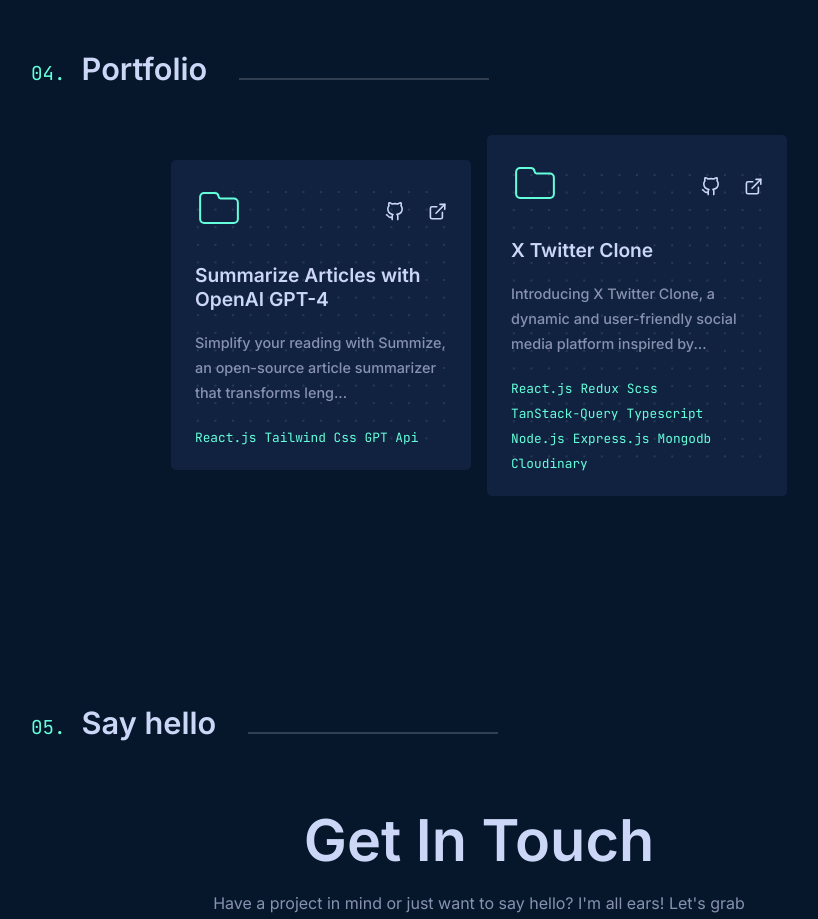
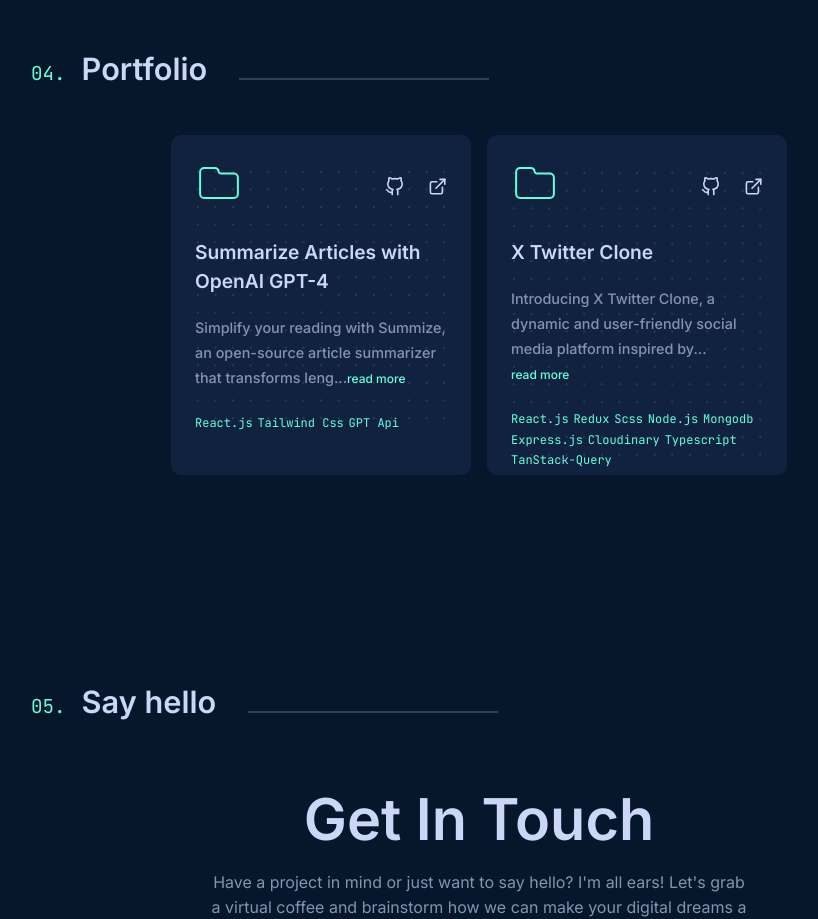
Before and after one commit to sohail900/myPortfolio, a React (Vite) app: page / in a window 1280 px wide. Shown: the part 2240-3159 px from the top of the page, without its empty margins (161-979 px from the left). Built offline with nearby package versions, Linux system fonts and the light colour scheme; a web font is replaced by a local one.

Commit message:
add new features

```diff
--- a/src/components/project/children.tsx
+++ b/src/components/project/children.tsx
@@ -1,12 +1,16 @@
-import { FC } from 'react'
+import { useState } from 'react'
 import { FiGithub, FiExternalLink } from 'react-icons/fi'
 import { CiFolderOn } from 'react-icons/ci'
 import { IProject } from '../../types/type'
 const Children = (props: IProject) => {
+    const [readMore, setReadMore] = useState(false)
     const { id, description, externalLink, github, title, tech } = props.values // Destructuring props
     const project_desp: string = description
     const slice_project_desp = project_desp.slice(0, 90)
-
+    //read more handler.
+    const readmoreHandler = () => {
+        setReadMore((pre) => !pre)
+    }
     return (
         <>
             <div className='project_icons'>
@@ -23,7 +27,12 @@ const Children = (props: IProject) => {
                 </div>
             </div>
             <h2 className='project_title'>{title}</h2>
-            <p className='project_desp'>{slice_project_desp}...</p>
+            <p className='project_desp'>
+                {readMore ? description : slice_project_desp + '...'}
+                <button className='btn' onClick={readmoreHandler}>
+                    {readMore ? 'read less' : 'read more'}
+                </button>
+            </p>
             <div className='technlogies'>
                 {tech.map((tech, index) => (
                     <code key={index}>{tech}</code>
--- a/src/components/project/style.scss
+++ b/src/components/project/style.scss
@@ -19,10 +19,11 @@
         .all_projects {
             width: 300px;
             cursor: default;
-            height: auto;
-            padding: 1.5rem 1.5rem;
+            height: 340px;
+            overflow: auto;
+            padding: 1.5rem;
             background-color: colors.$card_colors;
-            border-radius: 5px;
+            border-radius: 10px;
             position: relative;
             .card_content {
                 background-image: radial-gradient(
@@ -65,18 +66,25 @@
                 font-size: 1.2rem;
                 color: colors.$header_font;
                 margin-bottom: 1.2rem;
+                line-height: 1.8rem;
             }
             .card_content .project_desp {
                 font-size: 0.9rem;
                 line-height: 25px;
                 margin-bottom: 1.5rem;
+                .btn {
+                    all: unset;
+                    color: colors.$primary_color;
+                    cursor: pointer;
+                    font-size: 0.75rem;
+                }
             }
             .card_content .technlogies {
                 display: flex;
                 flex-wrap: wrap;
-                gap: 0.5rem;
+                gap: 0.3rem;
                 code {
-                    font-size: 0.8rem;
+                    font-size: 0.75rem;
                     &:last-child {
                         margin-right: 0rem;
                     }
--- a/src/constant/projects.tsx
+++ b/src/constant/projects.tsx
@@ -19,12 +19,12 @@ export const allProjects = [
             'React.js',
             'Redux',
             'Scss',
+            'Node.js',
+            'Mongodb',
+            'Express.js',
+            'Cloudinary',
+            'Typescript',
             'TanStack-Query',
-            'Typescript',
-            'Node.js',
-            'Express.js',
-            'Mongodb',
-            'Cloudinary',
         ],
     },
 ]
```
